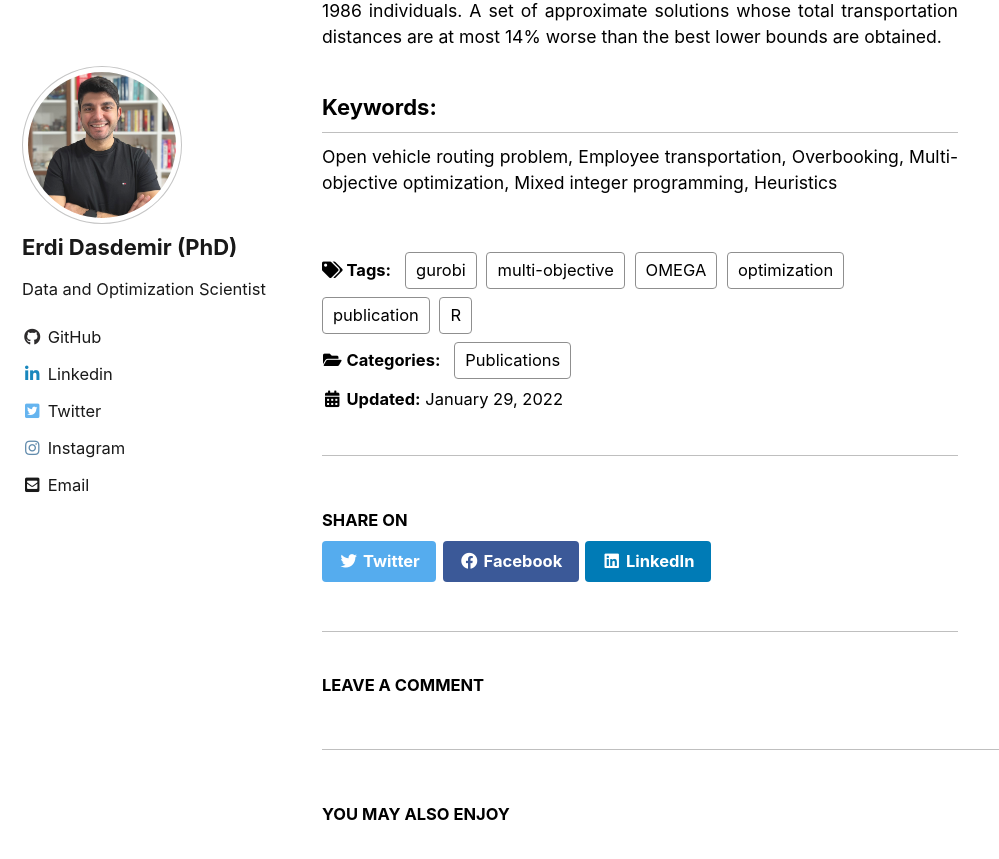
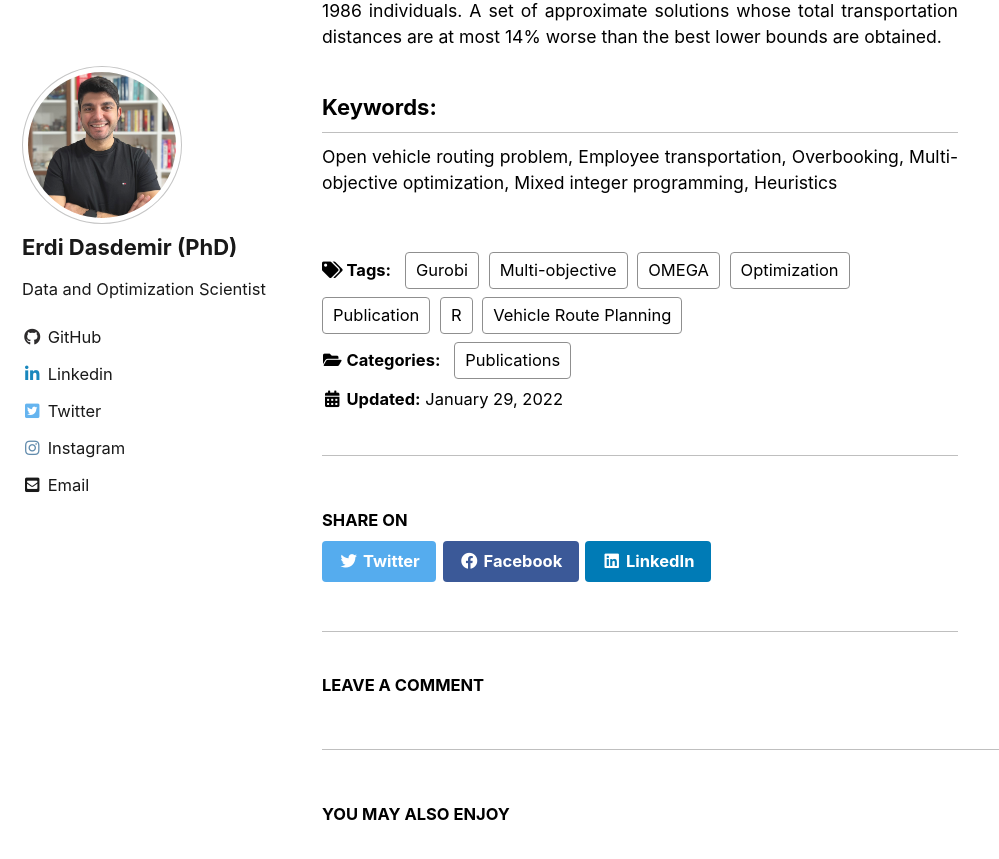
Before and after one commit to edasdemirlab/edasdemirlab.github.io, a Jekyll site: the page built from _posts/2022-01-29-new-publication-in-OMEGA.md, in a window 1280 px wide and 900 px high, scrolled down 1949 px. Shown: the top 859 px of the window, without its empty margins (0-999 px from the left). Built offline with Jekyll 4.4.1, drawn with Linux system fonts in a browser that asks for light colours; cached includes are drawn as plain includes; comment, search, counter and statistics services are not loaded.

Commit message:
Update 2022-01-29-new-publication-in-OMEGA.md

```diff
--- a/_posts/2022-01-29-new-publication-in-OMEGA.md
+++ b/_posts/2022-01-29-new-publication-in-OMEGA.md
@@ -10,11 +10,12 @@ show_date: true
 categories:
   - Publications
 tags:
-  - publication
   - OMEGA
-  - multi-objective
-  - optimization
-  - gurobi
+  - Publication
+  - Vehicle Route Planning
+  - Multi-objective
+  - Optimization
+  - Gurobi
   - R
 
 ---
```
